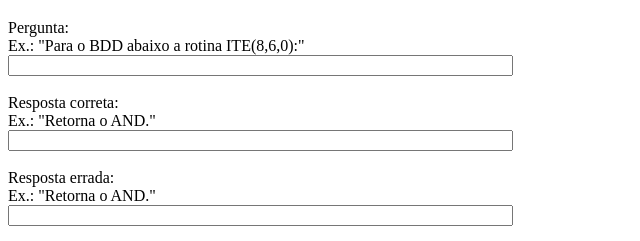
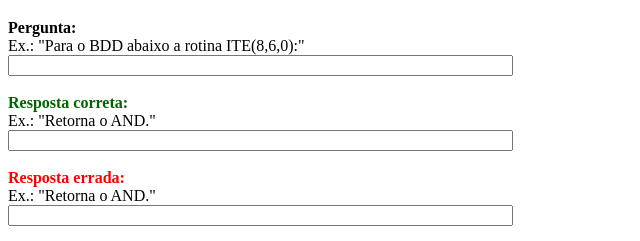
Before and after one commit to gabriel-lando/NodeJS-BDDs-Test, a website: page data/index.html in a window 1280 px wide. Shown: the part 61-302 px from the top of the page, without its empty margins (0-640 px from the left). Drawn offline with nearby package versions, Linux system fonts and the light colour scheme.

Commit message:
Move index.html to data folder

```diff
--- a/index.html
+++ b/data/index.html
@@ -93,7 +93,7 @@
     <h1>Adicionar resposta:</h1>
 
     <form>
-      <label for="question">Pergunta:</label><br />
+      <label for="question"><b>Pergunta:</b></label><br />
       <label for="question">Ex.: "Para o BDD abaixo a rotina ITE(8,6,0):"</label
       ><br />
       <input
@@ -103,7 +103,7 @@
         value=""
         size="60"
       /><br /><br />
-      <label for="correct">Resposta correta:</label><br />
+      <label style="color:darkgreen" for="correct"><b>Resposta correta:</b></label><br />
       <label for="correct">Ex.: "Retorna o AND."</label><br />
       <input
         type="text"
@@ -112,7 +112,7 @@
         value=""
         size="60"
       /><br /><br />
-      <label for="wrong">Resposta errada:</label><br />
+      <label style="color:red" for="wrong"><b>Resposta errada:</b></label><br />
       <label for="wrong">Ex.: "Retorna o AND."</label><br />
       <input
         type="text"
--- a/index.js
+++ b/index.js
@@ -78,7 +78,7 @@ app.get('/question/:question', async function (req, res) {
 });
 
 app.get('/', async function (req, res) {
-	res.sendFile('index.html', { root: __dirname });
+	res.sendFile('data/index.html', { root: __dirname });
 });
 
 
```
Also changed, not shown: 1 other file.
